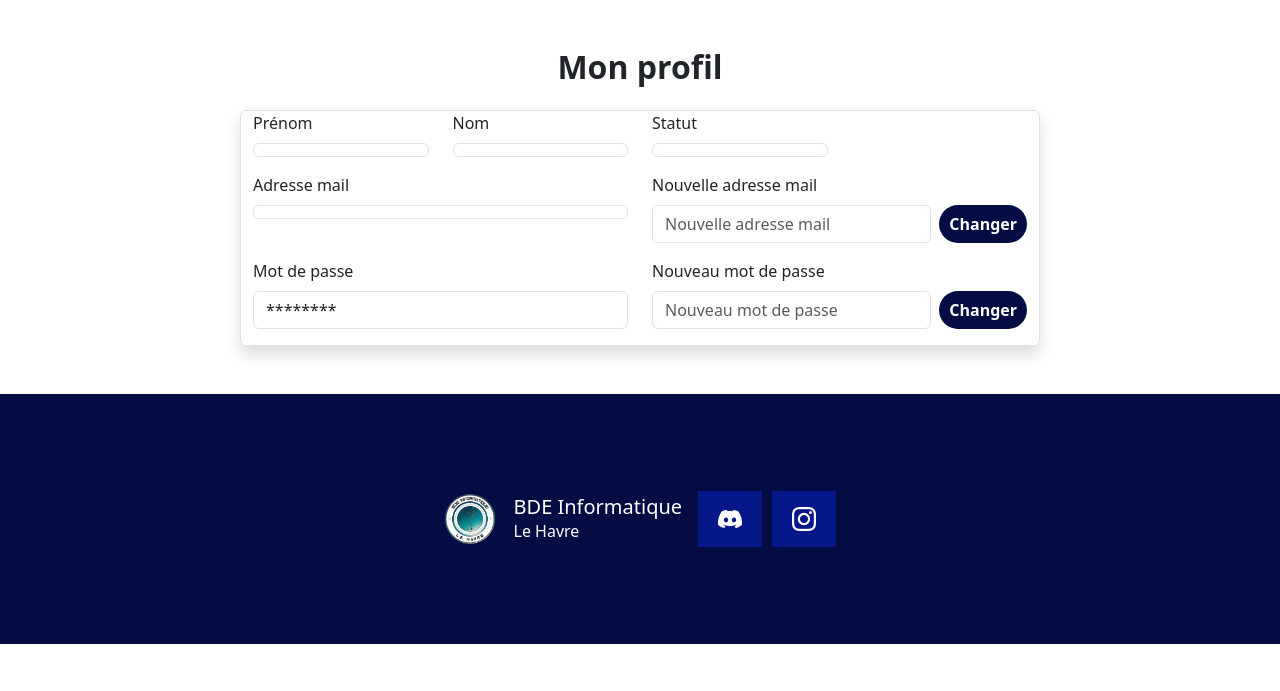
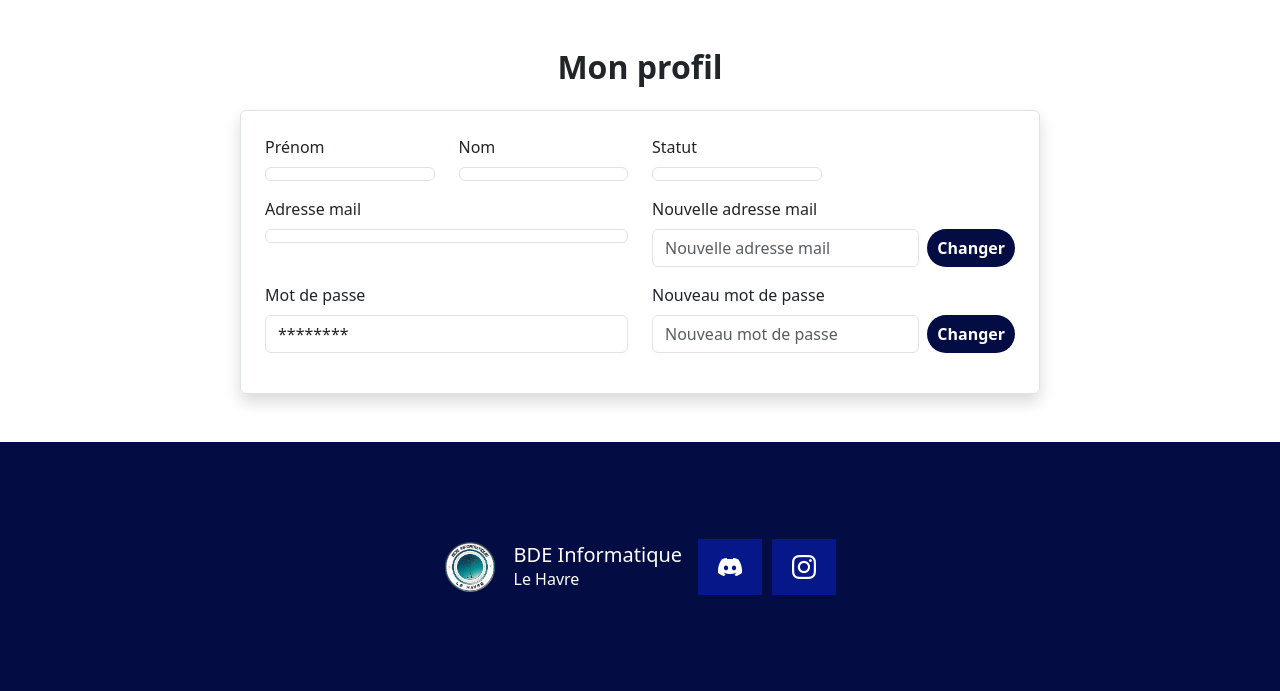
Before and after one commit to LucasLgLsGit/SAE4.01, a PHP site: page /profile.php in a window 1280 px wide. Shown: the part 76-767 px from the top of the page. Run offline with PHP 8.4, Linux system fonts and the light colour scheme; a stand-in replaces the project's code that opens the database connection; some libraries are stand-ins or nearby versions.

Commit message:
Ajout padding profil

```diff
--- a/app/views/user/profile.html.twig
+++ b/app/views/user/profile.html.twig
@@ -12,7 +12,7 @@
 	{% elseif error is defined %}
 		<div class="alert alert-danger">{{ error }}</div>
 	{% endif %}
-	<div class="container border rounded shadow mt-4" style="max-width: 800px;">
+	<div class="container border rounded shadow mt-4 p-4" style="max-width: 800px;">
 		<div class="row mb-3">
 			<!-- Prénom -->
 			<div class="col-md-3">
```
